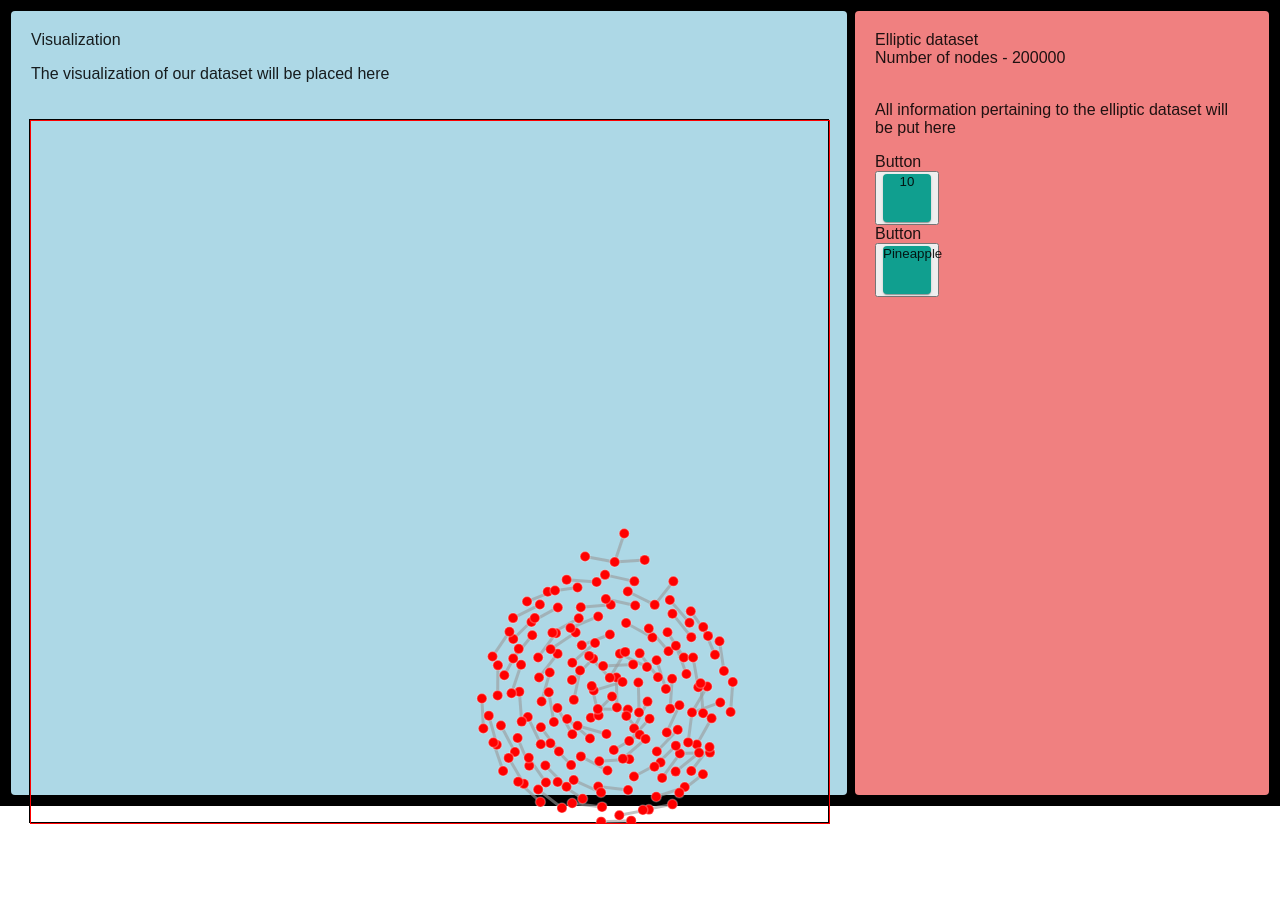
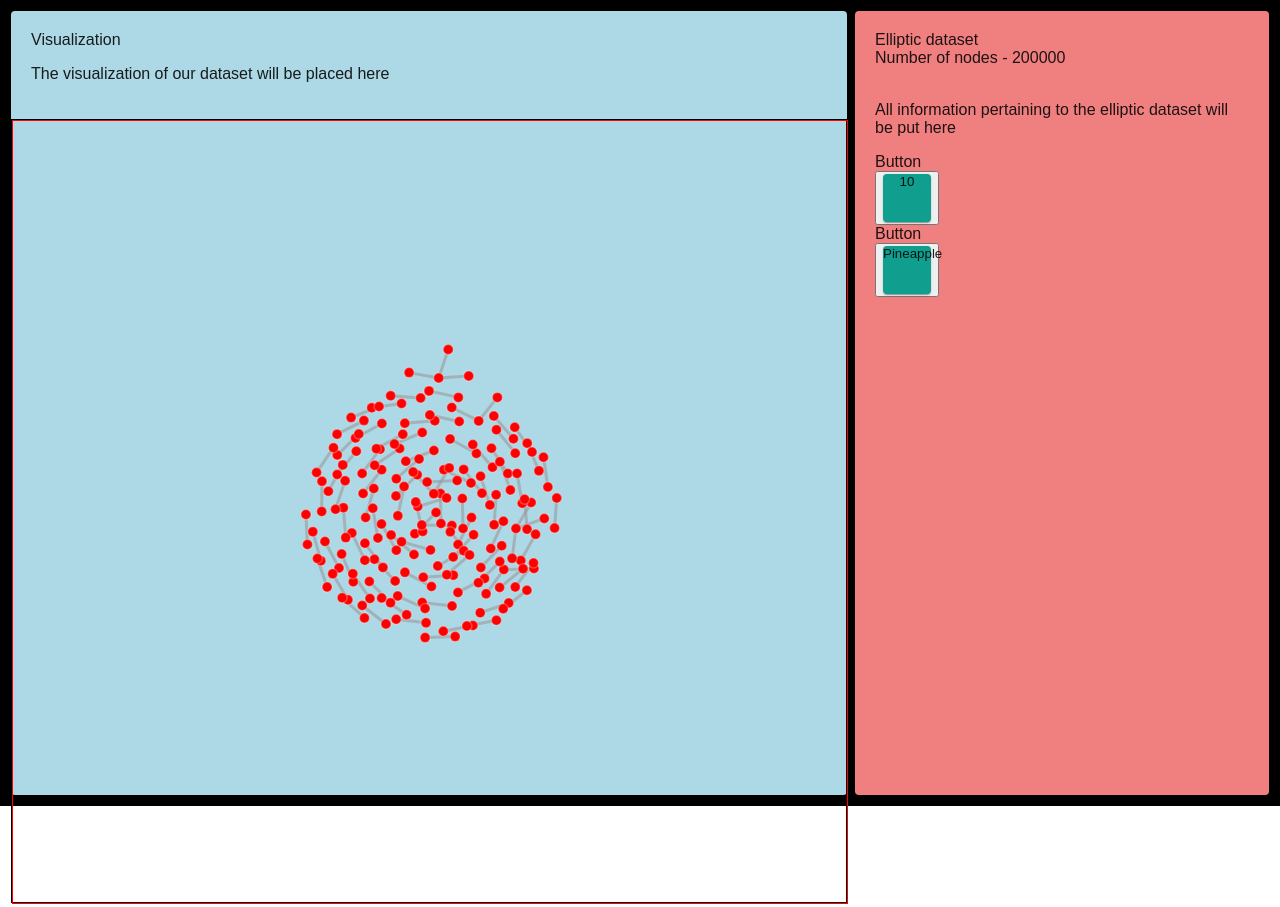
Before and after one commit to sharzy720/capstone22_23, a React (Create React App) app: page / in a window 1280 px wide. Before the commit the page ends 827 px from the top, so only its background shows below. Built offline with nearby package versions, Linux system fonts and the light colour scheme.

Commit message:
Fixed visContainer's ability to change size with the window size, and for graph center to also change depending on window size as well.

```diff
--- a/src/components/JSONForceGraph.js
+++ b/src/components/JSONForceGraph.js
@@ -7,12 +7,18 @@ import './JSONForceGraph.css';
 import nodes from '../JSONFiles/test_nodenames2.json';
 import links from '../JSONFiles/test_nodelinks2.json';
 
-const JSONForceGraph = (props) => {
+function JSONForceGraph(props) {
 
     //initilize svg or grab svg
     var svg = d3.select("svg");
-    var width = 1150
-    var height = 1150
+
+    //var width = 1150
+    //var height = 1150
+    setTimeout(function(){
+        var width = document.getElementById('visContainer').clientWidth;
+        var height = document.getElementById('visContainer').clientHeight;
+
+
     // var offsetwidth = document.getElementById("visContainer").offsetWidth;
     // var offsetheight = document.getElementById("visContainer").offsetHeight;
     // console.log("width = " + document.getElementById("forceGraph").offsetWidth
@@ -122,7 +128,7 @@ const JSONForceGraph = (props) => {
         d.fx = null;
         d.fy = null;
     }
-
+    }, 1000);
     return (
         <div id='forceGraph'
             style={{
--- a/src/components/VisualizationPanel.js
+++ b/src/components/VisualizationPanel.js
@@ -25,12 +25,14 @@ function VisualizationPanel() {
             {/*Container for the graph visualization*/}
             <Container
                 id={'visContainer'}
-                style={{ height: "88vh",
-                                width: "100vh",
+                style={{ height: "100%",
+                                width: "100%",
                                 border: "black 1px solid",
                                 padding: "0px"}}>
                 {/*<ForceGraphVis/>*/}
-                <JSONForceGraph width={1150} height={1150}/>
+
+                {/*<JSONForceGraph width={1150} height={1150}/>*/}
+                <JSONForceGraph/>
             </Container>
         </Paper>
     );
```
